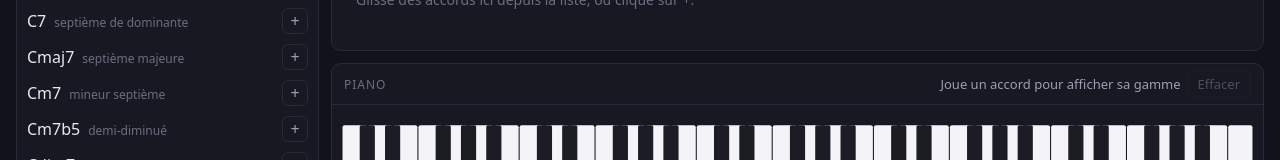
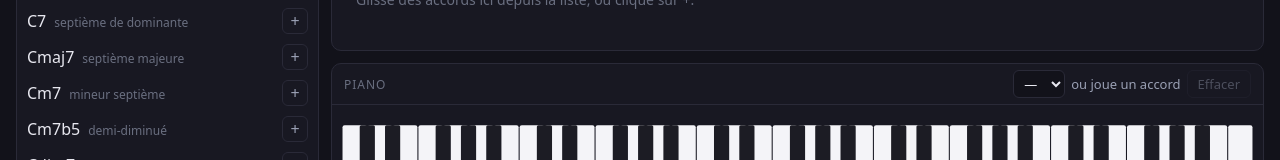
Before and after one commit to drongier/PianoTools, a React (Vite) app: page / in a window 1280 px wide. Shown: the part 461-621 px from the top of the page. Built offline with nearby package versions, Linux system fonts and the light colour scheme.

Commit message:
Pick the scale root from a menu without playing a chord
Picking a note while armed locks its major scale; with a scale locked it
moves it to the new root and keeps the type.

```diff
--- a/src/modules/PianoModule.tsx
+++ b/src/modules/PianoModule.tsx
@@ -1,5 +1,5 @@
 import { useMemo } from 'react';
-import { pitchClassName } from '../music/notes';
+import { NOTE_NAMES } from '../music/notes';
 import { SCALE_TYPES, scalePitchClasses } from '../music/scales';
 import { useMusicStore, useTarget } from '../state/store';
 import { Piano } from './Piano';
@@ -17,22 +17,24 @@ export function PianoModule() {
   );
 }
 
-/** Locked scale with a menu to switch its type, and a button to re-arm on the next chord. */
+/** Menus to pick the scale root and type, and a button to clear it and re-arm on the next chord. */
 export function ScaleActions() {
   const scale = useMusicStore((s) => s.scale);
   const clearScale = useMusicStore((s) => s.clearScale);
   const setScaleType = useMusicStore((s) => s.setScaleType);
+  const setScaleRoot = useMusicStore((s) => s.setScaleRoot);
   return (
     <div className="scale-actions">
+      <select className="scale-select" aria-label="Tonique" value={scale?.root ?? ''} onChange={(e) => setScaleRoot(Number(e.target.value))}>
+        {!scale && <option value="" disabled>—</option>}
+        {NOTE_NAMES.map((name, pc) => <option key={pc} value={pc}>{name}</option>)}
+      </select>
       {scale ? (
-        <>
-          <span className="scale-root">{pitchClassName(scale.root)}</span>
-          <select className="scale-select" aria-label="Gamme" value={scale.type.id} onChange={(e) => setScaleType(e.target.value)}>
-            {SCALE_TYPES.map((t) => <option key={t.id} value={t.id}>{t.label}</option>)}
-          </select>
-        </>
+        <select className="scale-select" aria-label="Gamme" value={scale.type.id} onChange={(e) => setScaleType(e.target.value)}>
+          {SCALE_TYPES.map((t) => <option key={t.id} value={t.id}>{t.label}</option>)}
+        </select>
       ) : (
-        <span>Joue un accord pour afficher sa gamme</span>
+        <span>ou joue un accord</span>
       )}
       <button className="text-button" onClick={clearScale} disabled={!scale}>Effacer</button>
     </div>
--- a/src/state/store.ts
+++ b/src/state/store.ts
@@ -5,7 +5,7 @@ import { chordName, chordVoicing, identifiedChordName, identifyChord, satisfiesC
 import {
   advance, insertSteps, moveStep, removeStep, setStepInversion, shiftStepOctave, stepChord, stepName, stepVoicing, type Progression,
 } from '../music/progression';
-import { CHORD_DISPLAY_MIDI } from '../music/notes';
+import { CHORD_DISPLAY_MIDI, type PitchClass } from '../music/notes';
 import { defaultScaleFor, findScaleType, type Scale } from '../music/scales';
 
 const HISTORY_SIZE = 200;
@@ -56,6 +56,8 @@ interface MusicState {
   clearScale: () => void;
   /** Swaps the locked scale for another type on the same root. */
   setScaleType: (id: string) => void;
+  /** Moves the locked scale to another root, or locks its major scale when armed. */
+  setScaleRoot: (root: PitchClass) => void;
 }
 
 const sameChord = (a: Chord | null, b: Chord) => a?.root === b.root && a.quality.id === b.quality.id;
@@ -129,6 +131,7 @@ export const useMusicStore = create<MusicState>()(
         const type = findScaleType(id);
         if (scale && type) set({ scale: { ...scale, type } });
       },
+      setScaleRoot: (root) => set({ scale: { root, type: get().scale?.type ?? findScaleType('major')! } }),
     }),
     {
       name: 'pianotools.progression.v1',
--- a/src/styles.css
+++ b/src/styles.css
@@ -328,7 +328,6 @@ kbd {
 .scale-dot.is-pressed { fill: rgba(255, 255, 255, 0.9); }
 
 .scale-actions { display: flex; align-items: center; gap: 6px; font-size: 13px; color: var(--muted); }
-.scale-root { color: var(--text); font-weight: 600; }
 .scale-select {
   padding: 3px 6px;
   border: 1px solid var(--border);
```
Also changed, not shown: 1 other file (tests, documents, lock files or other folders).
